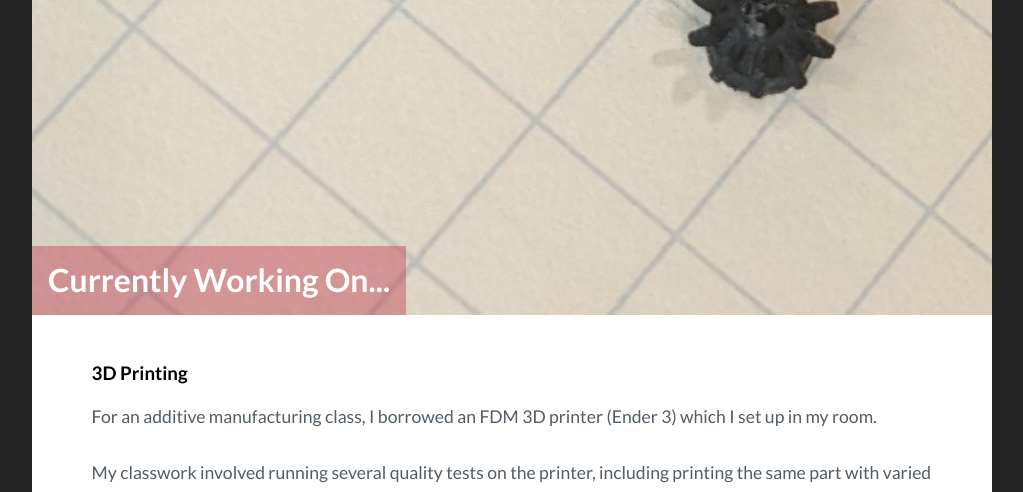
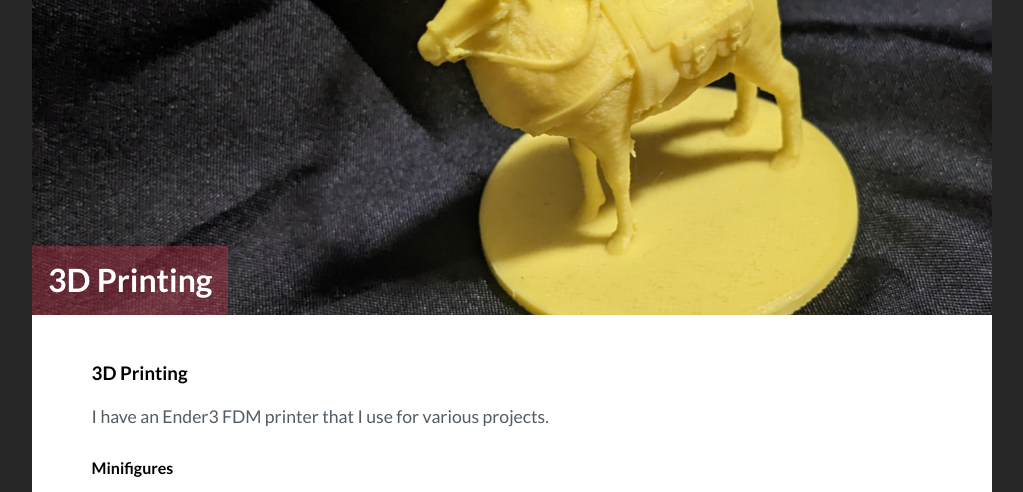
Before and after one commit to nmorch23/portfolio, a Jekyll site: the page built from _posts/2022-08-29-current.markdown, in a window 1280 px wide and 1400 px high, scrolled down 398 px. Shown: the top 492 px of the window, without its empty margins (128-1151 px from the left). Built offline with Jekyll 4.4.1, drawn with Linux system fonts in a browser that asks for light colours; some of the changed text lies outside the part shown.

Commit message:
changed "current" to "3dp" and added minis

```diff
--- a/_posts/2022-08-29-current.markdown
+++ b/_posts/2022-08-29-current.markdown
@@ -1,7 +1,7 @@
 ---
 layout: post
-title: "Currently Working On..."
-img: placehold.png # Add image post (optional)
+title: "3D Printing"
+img: 3dp-moose.jpg # Add image post (optional)
 date: 2022-08-29 00:00:00 +0000
 description: # Add post description (optional)
 tag: #none
@@ -10,13 +10,29 @@
 
 ### 3D Printing
 
-For an additive manufacturing class, I borrowed an FDM 3D printer (Ender 3) which I set up in my room.
+I have an Ender3 FDM printer that I use for various projects.
 
-My classwork involved running several quality tests on the printer, including printing the same part with varied settings and carefully measuring the results.
+#### Minifigures
 
-<img src="../../../assets/img/FDMtesters.jpg" width=550px height=auto/>
+For table top role playing games, such as D&D, I print minifigures for my housemates and I to use. While 3D printed minifigures are relatively common, they're mostly done in SLA/Resin as it has much higher fidelity to capture detail on minis.
 
-Outside of class, I've worked on several creative projects.
+Having only an FDM printer, I spent plenty of time tweaking various settings in order to make sure minis printed correctly, including finicky pieces such as weapons, staffs, and fairy wings.
+
+I mainly changed support settings, increasing or decreasing support distance from the model, changing support structure, and so on. Too little support made the model fail to print, but too much support would trap the model and make it break during removal.
+
+<img src="../../../assets/img/3dp-paliki1-side.jpg" width=400px height=auto/> <img src="../../../assets/img/3dp-paliki2-side.jpg" width=400px height=auto/>
+
+<img src="../../../assets/img/3dp-paliki1-front.jpg" width=400px height=auto/> <img src="../../../assets/img/3dp-paliki2-front.jpg" width=400px height=auto/>
+
+The lower two images are of a Harengon ranger before print setting tweaks, and the upper two images are after print setting tweaks.
+
+Here are some other models I printed:
+
+<img src="../../../assets/img/3dp-moose.jpg" width=400px height=auto/> <img src="../../../assets/img/3dp-fairy.jpg" width=400px height=auto/>
+
+<img src="../../../assets/img/3dp-wizard.jpg" width=400px height=auto/> <img src="../../../assets/img/3dp-gunslinger.jpg" width=400px height=auto/>
+
+<img src="../../../assets/img/3dp-bowgoblin.jpg" width=400px height=auto/> <img src="../../../assets/img/3dp-swordgoblin.jpg" width=400px height=auto/>
 
 #### Bracelet
 
```
Also changed, not shown: other parts of _posts/2022-08-29-current.markdown (+1 -1 lines), Gemfile.lock, assets/img/3dp-bowgoblin.jpg (added), assets/img/3dp-gunslinger.jpg (added), assets/img/3dp-moose.jpg (added), assets/img/3dp-paliki1-front.jpg (added), assets/img/3dp-paliki1-side.jpg (added), assets/img/3dp-paliki2-front.jpg (added), assets/img/3dp-paliki2-side.jpg (added), assets/img/3dp-swordgoblin.jpg (added), assets/img/3dp-wizard.jpg (added), 1 other file.
